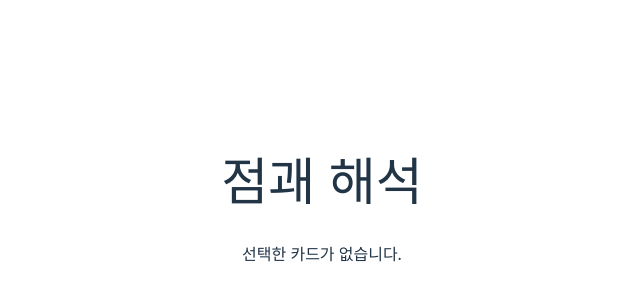
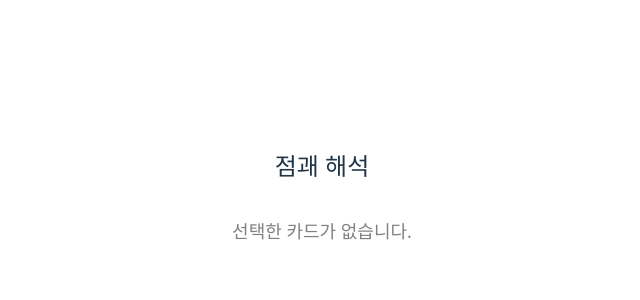
Before and after one commit to MJZ-Templates/tarot-widget, a React (Vite) app: page /interpretation in a window 1280 px wide. Shown: the part 200-500 px from the top of the page, without its empty margins (318-958 px from the left). Built offline with nearby package versions, Linux system fonts and the light colour scheme.

Commit message:
feat: 해석 페이지 구현

```diff
--- a/src/pages/InterpretationPage.jsx
+++ b/src/pages/InterpretationPage.jsx
@@ -1,26 +1,79 @@
-import React from "react";
+import styled from "styled-components";
 
 const InterpretationPage = () => {
   const selectedCards =
     JSON.parse(localStorage.getItem("selectedTarotCards")) || [];
 
   return (
-    <div>
-      <h1>점괘 해석</h1>
-      <div className="interpretation-container">
+    <Container>
+      <Title>점괘 해석</Title>
+      <InterpretationContainer>
         {selectedCards.length === 0 ? (
-          <p>선택한 카드가 없습니다.</p>
+          <NoCardMessage>선택한 카드가 없습니다.</NoCardMessage>
         ) : (
           selectedCards.map((card) => (
-            <div key={card.name} className="interpretation-card">
-              <h2>{card.name}</h2>
-              <p>{card.interpretation}</p>
-            </div>
+            <Card key={card.name}>
+              <CardImage src={card.image} alt={card.name} />
+              <CardTitle>{card.name}</CardTitle>
+              <CardDescription>{card.description}</CardDescription>
+            </Card>
           ))
         )}
-      </div>
-    </div>
+      </InterpretationContainer>
+    </Container>
   );
 };
 
 export default InterpretationPage;
+
+const Container = styled.div`
+  max-width: 800px;
+  margin: 0 auto;
+  padding: 20px;
+  text-align: center;
+`;
+
+const Title = styled.h1`
+  font-size: 24px;
+  margin-bottom: 20px;
+`;
+
+const InterpretationContainer = styled.div`
+  display: flex;
+  flex-wrap: wrap;
+  justify-content: center;
+  gap: 20px;
+`;
+
+const NoCardMessage = styled.p`
+  font-size: 18px;
+  color: gray;
+  text-align: center;
+`;
+
+const Card = styled.div`
+  width: 200px;
+  padding: 15px;
+  border: 2px solid #000;
+  border-radius: 10px;
+  text-align: center;
+  background-color: #fff;
+  box-shadow: 3px 3px 10px rgba(0, 0, 0, 0.1);
+`;
+
+const CardImage = styled.img`
+  width: 100%;
+  height: auto;
+  border-radius: 5px;
+`;
+
+const CardTitle = styled.h2`
+  font-size: 18px;
+  margin: 10px 0;
+`;
+
+const CardDescription = styled.p`
+  font-size: 14px;
+  color: #333;
+  line-height: 1.4;
+`;
```
